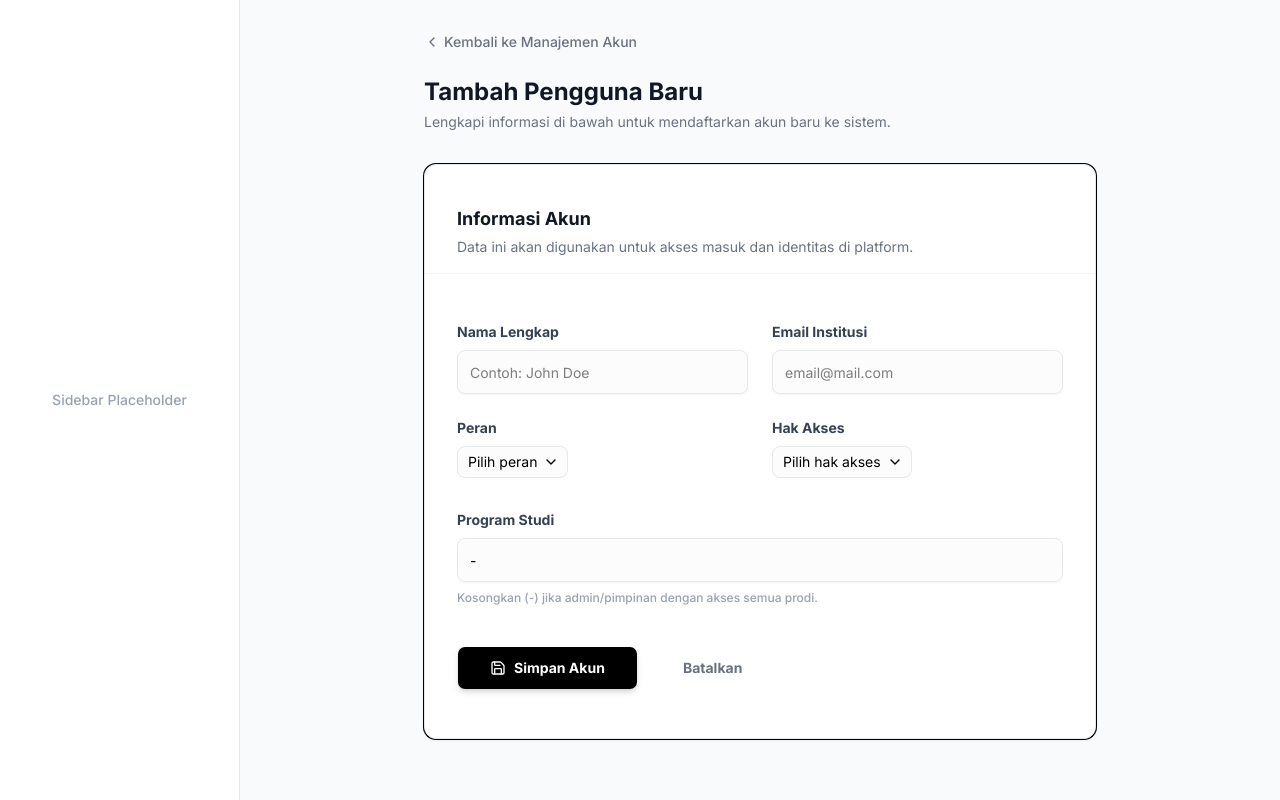
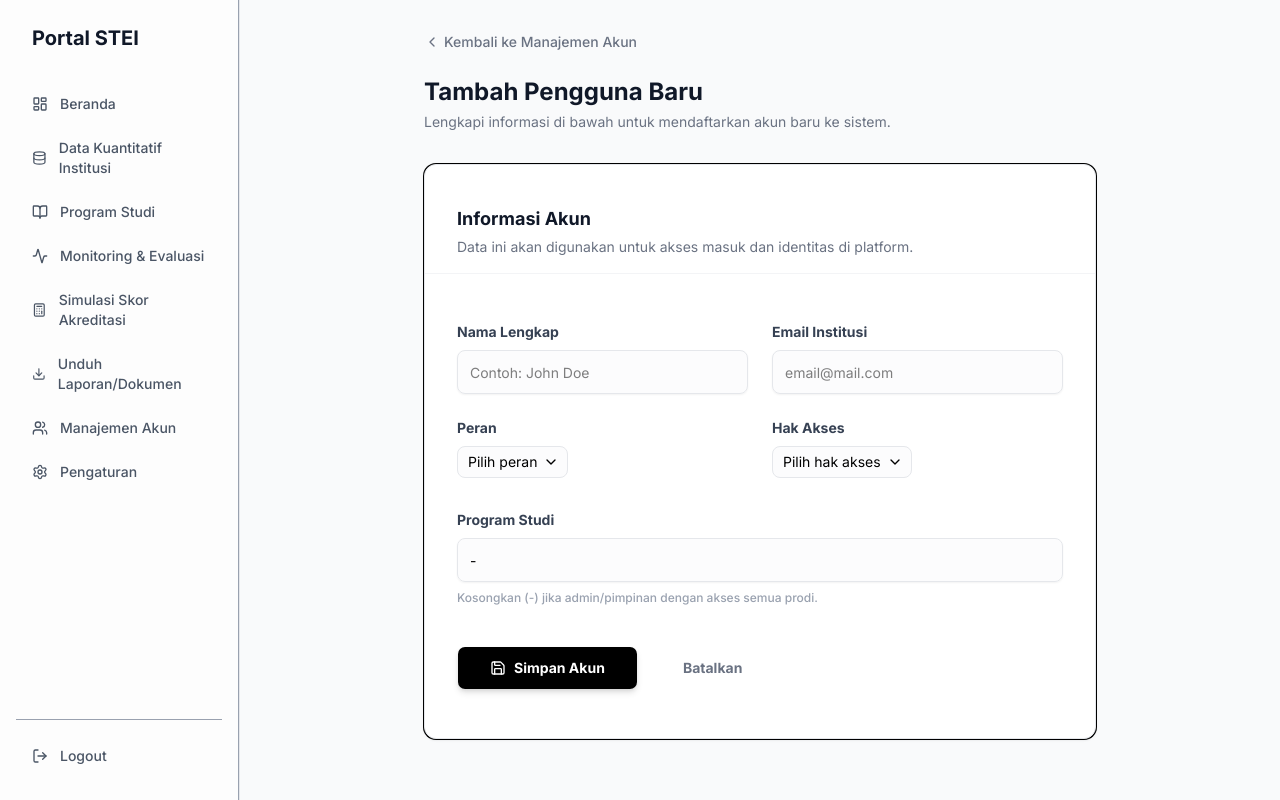
Before and after one commit to nazihnajmudin/mirror-ppl-g3-6-if3250_k03_g06_stei1-fe, a Next.js app: page /manajemen-akun/tambah in a window 1280 px wide. Built offline with nearby package versions, Linux system fonts and the light colour scheme.

Commit message:
fix: sidebar position at account management page, dashboard page

```diff
--- a/src/app/(manajemen-akun)/manajemen-akun/tambah/page.tsx
+++ b/src/app/(manajemen-akun)/manajemen-akun/tambah/page.tsx
@@ -32,6 +32,7 @@ import {
   SelectTrigger,
   SelectValue,
 } from "@/components/ui/select"
+import { Sidebar } from "@/components/layout/sidebar"
 
 const formSchema = z.object({
   name: z.string().min(2, {
@@ -77,7 +78,7 @@ export default function TambahPenggunaPage() {
     <div className="min-h-screen flex bg-[#F9FAFB]">
       {/* Sidebar Placeholder */}
       <div className="w-[240px] fixed h-full bg-white border-r border-gray-200 hidden md:flex items-center justify-center text-gray-400 text-sm font-medium">
-        Sidebar Placeholder
+        <Sidebar />
       </div>
 
       {/* Main Content */}
--- a/src/app/dashboard/layout.tsx
+++ b/src/app/dashboard/layout.tsx
@@ -9,15 +9,15 @@ export default function DashboardLayout({
     return (
     <div className="flex min-h-screen bg-gray-50">
         {/* Sidebar statis di kiri */}
-        <Sidebar />
+        <div className="w-[240px] fixed h-full bg-white border-r border-gray-200 hidden md:flex items-center justify-center text-gray-400 text-sm font-medium">
+          <Sidebar/>
+        </div>
 
         {/* Area konten utama */}
-        <div className="flex-1 flex flex-col">
-        <main className="flex-1 overflow-y-auto px-8 py-6">
+        <main className="flex-grow md:ml-[240px] p-8 min-h-screen">
             <Header />
             {children}
         </main>
-        </div>
     </div>
     );
 }
--- a/src/components/layout/sidebar.tsx
+++ b/src/components/layout/sidebar.tsx
@@ -1,3 +1,6 @@
+'use client'
+
+import { usePathname } from "next/navigation";
 import Link from "next/link";
 import {
     LayoutDashboard,
@@ -13,17 +16,19 @@ import {
 import { cn } from "@/lib/utils";
 
 const navigation = [
-    { name: 'Beranda', href: '/dashboard', icon: LayoutDashboard, active: true },
-    { name: 'Data Kuantitatif Institusi', href: '#', icon: Database, active: false },
-    { name: 'Program Studi', href: '#', icon: BookOpen, active: false },
-    { name: 'Monitoring & Evaluasi', href: '#', icon: Activity, active: false },
-    { name: 'Simulasi Skor Akreditasi', href: '#', icon: Calculator, active: false },
-    { name: 'Unduh Laporan/Dokumen', href: '#', icon: Download, active: false },
-    { name: 'Manajemen Akun', href: '/manajemen-akun', icon: Users, active: false },
-    { name: 'Pengaturan', href: '#', icon: Settings, active: false },
+    { name: 'Beranda', href: '/dashboard', icon: LayoutDashboard},
+    { name: 'Data Kuantitatif Institusi', href: '#', icon: Database},
+    { name: 'Program Studi', href: '#', icon: BookOpen},
+    { name: 'Monitoring & Evaluasi', href: '#', icon: Activity},
+    { name: 'Simulasi Skor Akreditasi', href: '#', icon: Calculator},
+    { name: 'Unduh Laporan/Dokumen', href: '#', icon: Download},
+    { name: 'Manajemen Akun', href: '/manajemen-akun', icon: Users},
+    { name: 'Pengaturan', href: '#', icon: Settings},
 ];
 
 export function Sidebar() {
+    const pathname = usePathname();
+
     return (
     <div className="flex h-screen w-64 flex-col border-r bg-gray-50/40 px-4 py-6">
         <div className="mb-8 px-4">
@@ -33,13 +38,15 @@ export function Sidebar() {
         <nav className="flex flex-1 flex-col gap-1">
         {navigation.map((item) => {
             const Icon = item.icon;
+            const isActive = pathname === item.href;
+
             return (
             <Link
                 key={item.name}
                 href={item.href}
                 className={cn(
                 "flex items-center gap-3 rounded-lg px-4 py-2.5 text-sm font-medium transition-colors",
-                item.active
+                isActive
                     ? "bg-gray-800 text-white"
                     : "text-gray-600 hover:bg-gray-100 hover:text-gray-900"
                 )}
```
Also changed, not shown: 1 other file (tests, documents, lock files or other folders).
